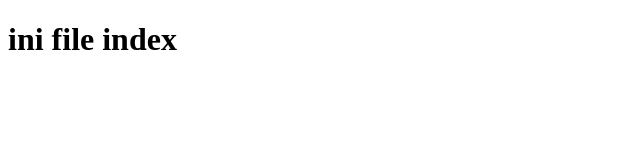
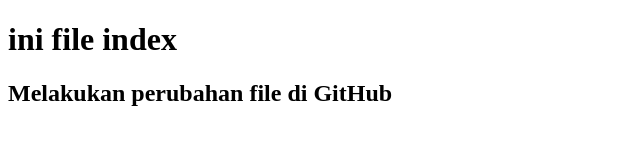
Before and after one commit to DsalmaWisnu13/latihanGIT2, a plain HTML site: page index.html in a window 1280 px wide. Shown: the whole page, without its empty margins (0-640 px from the left). Drawn offline with Linux system fonts and the light colour scheme.

Commit message:
menambah h2

```diff
--- a/index.html
+++ b/index.html
@@ -8,6 +8,7 @@
 </head>
 <body>
      <h1>ini file index</h1>
+     <h2>Melakukan perubahan file di GitHub</h2>
 
 </body>
 </html>
```
